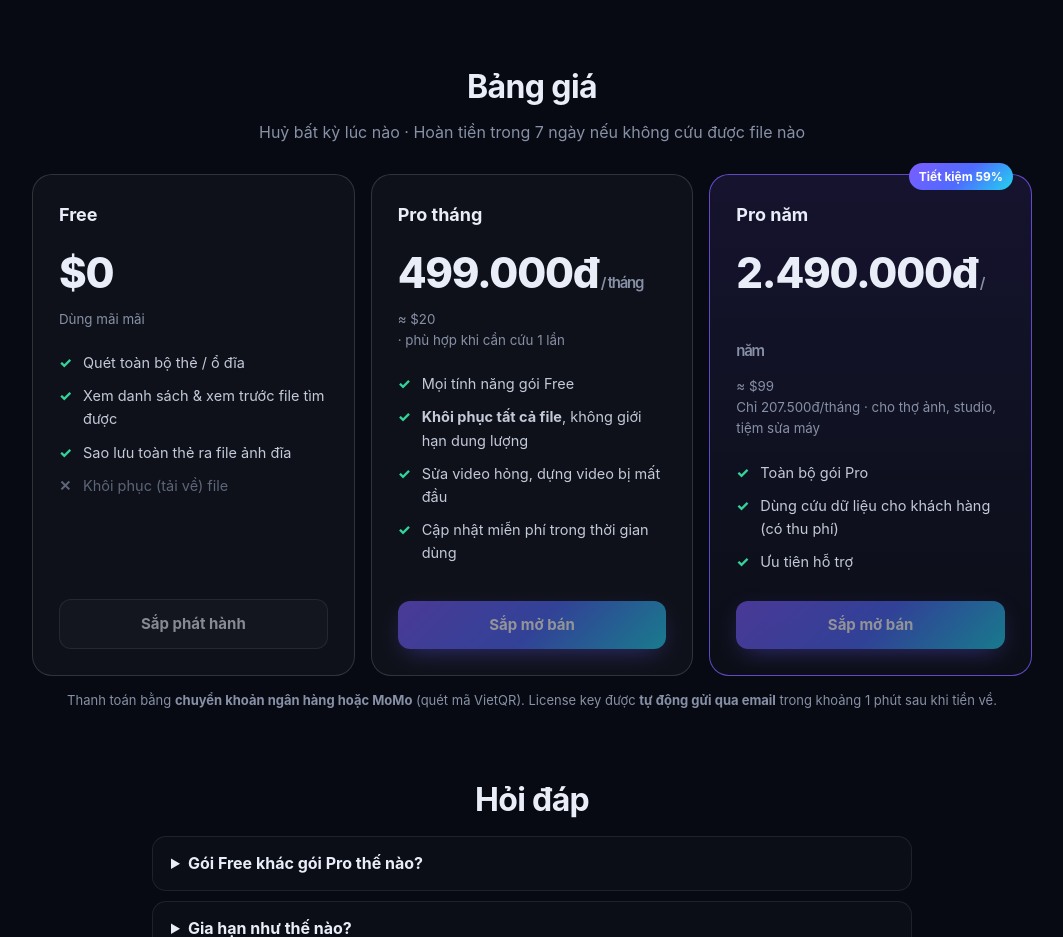
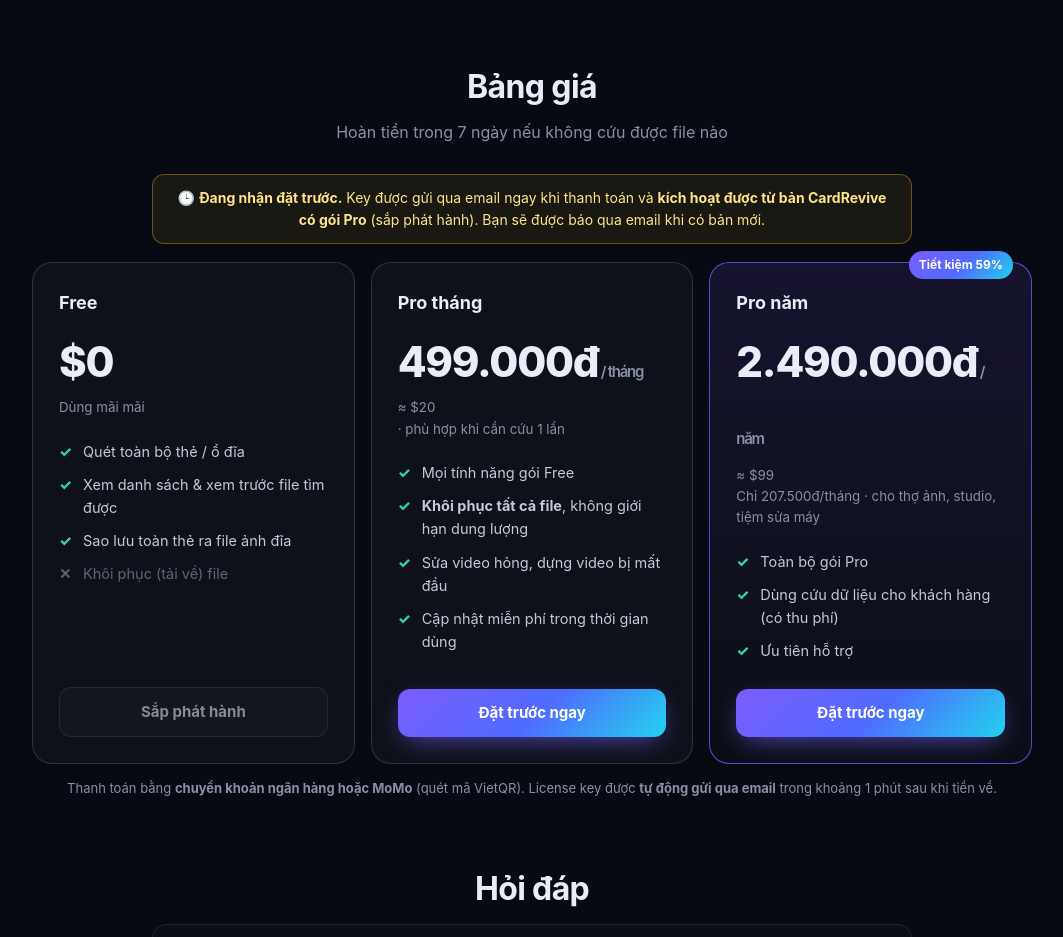
Before and after one commit to Thainguyen-dr/cardrevive-releases, a plain HTML site: page index.html in a window 1280 px wide. Shown: the part 993-1930 px from the top of the page, without its empty margins (108-1171 px from the left). Drawn offline with Linux system fonts and the light colour scheme.

Commit message:
Bật đặt trước: thanh toán VietQR/MoMo, key tự gửi qua email
Co-Authored-By: Claude Opus 5.5 <noreply@anthropic.com>

```diff
--- a/index.html
+++ b/index.html
@@ -78,7 +78,8 @@ footer a{color:var(--mute)}
 </section>
 
 <h2 id="bang-gia">Bảng giá</h2>
-<p class="sub">Huỷ bất kỳ lúc nào · Hoàn tiền trong 7 ngày nếu không cứu được file nào</p>
+<p class="sub">Hoàn tiền trong 7 ngày nếu không cứu được file nào</p>
+<p class="sub" style="margin:0 auto 18px;max-width:760px;padding:12px 16px;border:1px solid rgba(251,191,36,.35);background:rgba(251,191,36,.08);border-radius:12px;color:#fde68a;font-size:14px">🕒 <b>Đang nhận đặt trước.</b> Key được gửi qua email ngay khi thanh toán và <b>kích hoạt được từ bản CardRevive có gói Pro</b> (sắp phát hành). Bạn sẽ được báo qua email khi có bản mới.</p>
 <section class="prices">
   <div class="price"><h3>Free</h3><div class="amt">$0</div><small style="color:var(--mute)">Dùng mãi mãi</small>
     <ul><li>Quét toàn bộ thẻ / ổ đĩa</li><li>Xem danh sách &amp; xem trước file tìm được</li><li>Sao lưu toàn thẻ ra file ảnh đĩa</li><li class="no">Khôi phục (tải về) file</li></ul>
@@ -112,7 +113,7 @@ footer a{color:var(--mute)}
  <div style="width:min(460px,100%);max-height:94vh;overflow:auto;background:linear-gradient(180deg,#1c2134,#0e121e);border:1px solid var(--line2);border-radius:20px;padding:24px">
   <h3 style="margin:0 0 4px;font-size:20px" id="bTitle">Mua CardRevive Pro</h3>
   <div id="bForm">
-   <p style="color:var(--mute);margin:0 0 14px;font-size:14px">Key sẽ được tự động gửi tới email của bạn sau khi chuyển khoản.</p>
+   <p style="color:var(--mute);margin:0 0 14px;font-size:14px">Key sẽ được tự động gửi tới email của bạn sau khi chuyển khoản.<br><span style="color:#fde68a">Đặt trước: key kích hoạt được từ bản CardRevive có gói Pro (sắp phát hành).</span></p>
    <label class="lb">Gói</label>
    <select id="bPlan" class="in"><option value="month">Pro tháng – 499.000đ</option><option value="year">Pro năm – 2.490.000đ (tiết kiệm 59%)</option></select>
    <label class="lb">Email nhận key</label><input id="bEmail" class="in" type="email" placeholder="ban@gmail.com" autocomplete="email">
@@ -140,7 +141,7 @@ footer a{color:var(--mute)}
 <style>.lb{display:block;font-size:13px;color:var(--mute);margin:10px 0 5px}.in{width:100%;padding:11px 12px;border-radius:10px;border:1px solid var(--line2);background:rgba(0,0,0,.3);color:var(--ink);font:inherit}</style>
 <script>
 // Máy chủ bán key tự động (Google Apps Script). Để trống = chưa mở bán.
-const SERVER = '';
+const SERVER = 'https://script.google.com/macros/s/AKfycbyj4v2mMfrRMWXZ1_Q4eoyVRcXVCb23TZhZxG0UPDmFKDV_zm9RROYe_dWSrg9ZhX1p/exec';
 const $ = id => document.getElementById(id);
 const fmt = n => n.toLocaleString('vi-VN') + 'đ';
 let poll = null;
@@ -178,7 +179,7 @@ $('bGo').onclick = async () => {
   } catch (e) { $('bErr').textContent = 'Không kết nối được máy chủ. Thử lại sau ít phút.'; }
 };
 document.querySelectorAll('.buy').forEach(b => {
-  if (SERVER) { b.removeAttribute('aria-disabled'); b.textContent = 'Mua ngay'; b.href = '#mua'; b.onclick = e => { e.preventDefault(); openBuy(b.dataset.plan); }; }
+  if (SERVER) { b.removeAttribute('aria-disabled'); b.textContent = 'Đặt trước ngay'; b.href = '#mua'; b.onclick = e => { e.preventDefault(); openBuy(b.dataset.plan); }; }
 });
 if (SERVER && location.hash === '#mua') openBuy(new URLSearchParams(location.search).get('plan'));
 </script>
```
